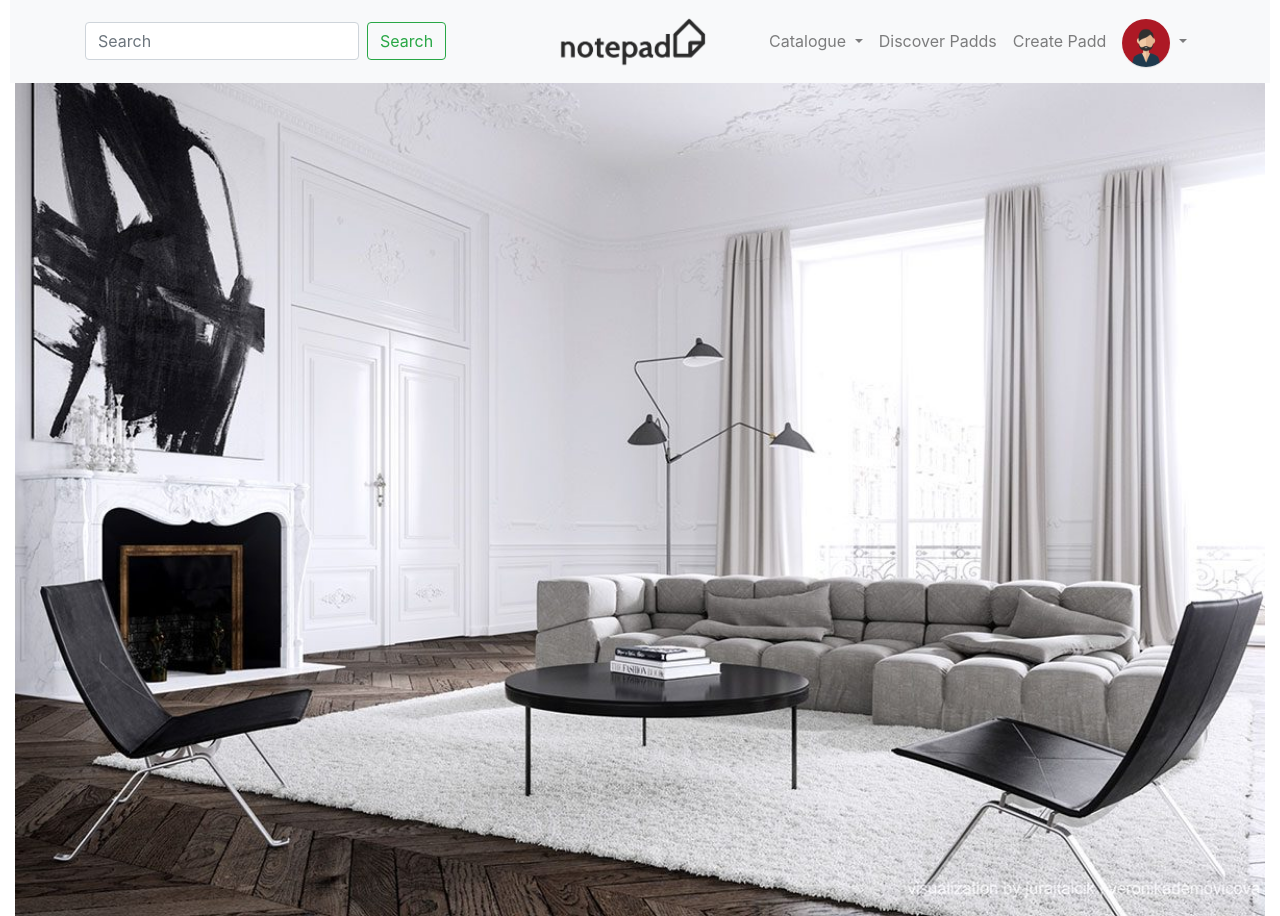
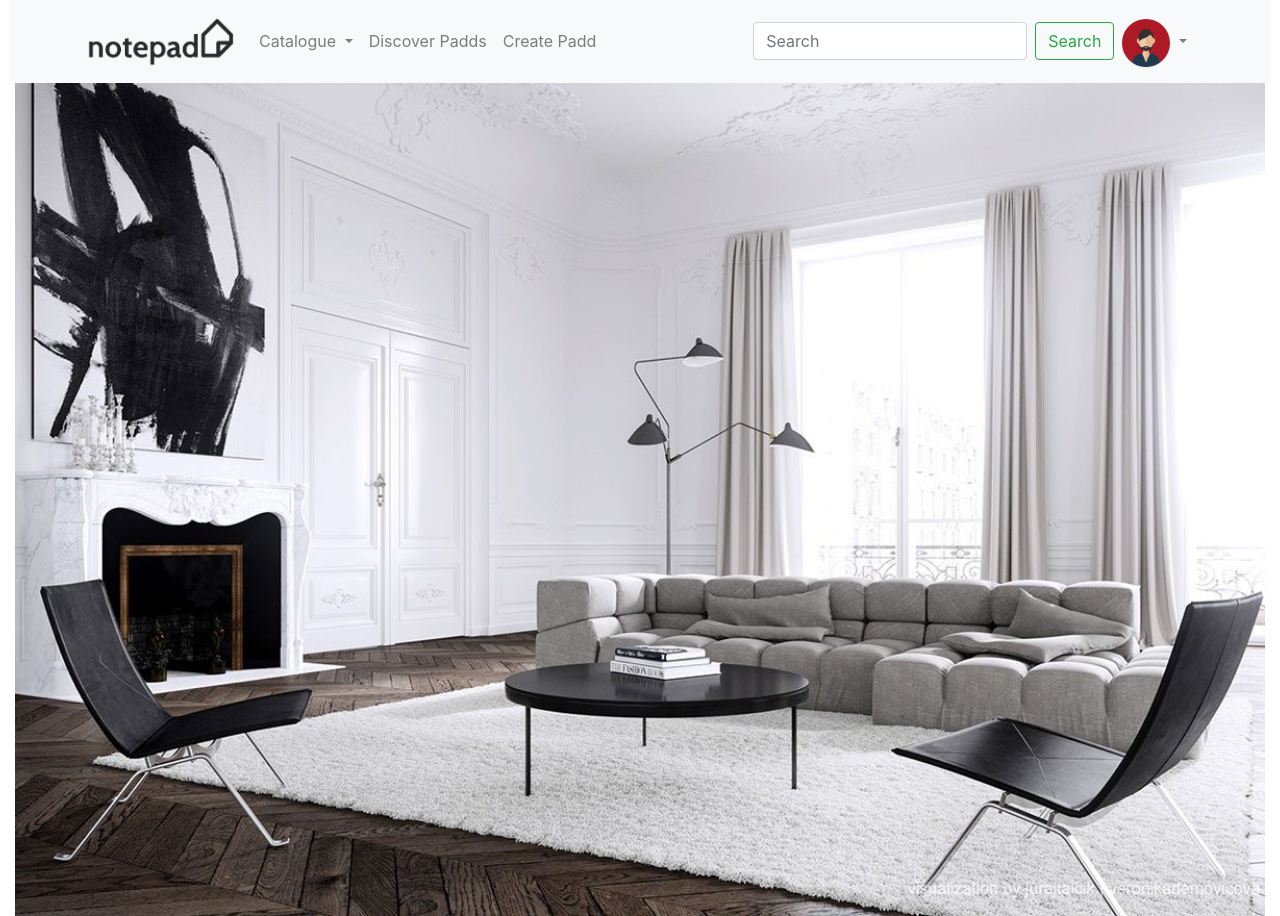
Before and after one commit to notepad-it/notepad-website, a plain HTML site: page index.html in a window 1280 px wide. Drawn offline with nearby package versions, Linux system fonts and the light colour scheme.

Commit message:
Minor changes

```diff
--- a/index.html
+++ b/index.html
@@ -9,7 +9,7 @@
     integrity="sha384-ggOyR0iXCbMQv3Xipma34MD+dH/1fQ784/j6cY/iJTQUOhcWr7x9JvoRxT2MZw1T" crossorigin="anonymous">
   <link href="//netdna.bootstrapcdn.com/font-awesome/3.2.1/css/font-awesome.css" rel="stylesheet">
   <!---Website Title-->
-  <title>Notepad</title>
+  <title>Padd</title>
 </head>
 
 <body>
@@ -21,18 +21,13 @@
         <span class="navbar-toggler-icon"></span>
       </button>
       <div class="collapse navbar-collapse" id="navbarMenu">
-        <!---Search Bar-->
-        <form class="form-inline my-2 my-lg-0">
-          <input class="form-control mr-sm-2" type="search" placeholder="Search">
-          <button class="btn btn-outline-success my-2 my-sm-0" type="submit">Search</button>
-        </form>
-        <!---Notepad Branding-->
-        <ul class="nav navbar-nav navbar-center">
+        <!---Padd Branding-->
+        <ul class="nav navbar-nav">
           <li><a class="navbar-brand" href="#"><img src="images\notepad-logo2.png" alt="Notepad Logo"
                 style="width:150px;"></a></li>
         </ul>
         <!---Navigation Links-->
-        <ul class="navbar-nav ml-auto">
+        <ul class="navbar-nav">
           <li class="nav-item dropdown">
             <a class="nav-link dropdown-toggle" href="#" id="navbarProductDropdown" role="button" data-toggle="dropdown"
               aria-haspopup="true" aria-expanded="false">
@@ -50,6 +45,13 @@
           <li class="nav-item">
             <a class="nav-link" href="#">Create Padd</a>
           </li>
+        </ul>
+        <!---Search Bar-->
+        <ul class="nav navbar-nav ml-auto">
+          <form class="form-inline my-2 my-lg-0 auto">
+            <input class="form-control mr-sm-2" type="search" placeholder="Search">
+            <button class="btn btn-outline-success my-2 my-sm-0" type="submit">Search</button>
+          </form>
           <!---User Profile-->
           <li class="nav-item dropdown">
             <a class="nav-link dropdown-toggle" href="#" id="navbarAvatarDropdown" role="button" data-toggle="dropdown"
@@ -57,8 +59,7 @@
               <img src="images\man.png" class="avatar">
             </a>
             <div class="dropdown-menu" aria-labelledby="navbarAvatarDropdown">
-              <a class="nav-link" href="#" id="navbarUserPic" role="button" aria-haspopup="true"
-                aria-expanded="false">
+              <a class="nav-link" href="#" id="navbarUserPic" role="button" aria-haspopup="true" aria-expanded="false">
                 <img src="images\man.png" class="avatar">
               </a>
               <a class="dropdown-item text-center" href="#"><b>@Peter</b></a>
```
